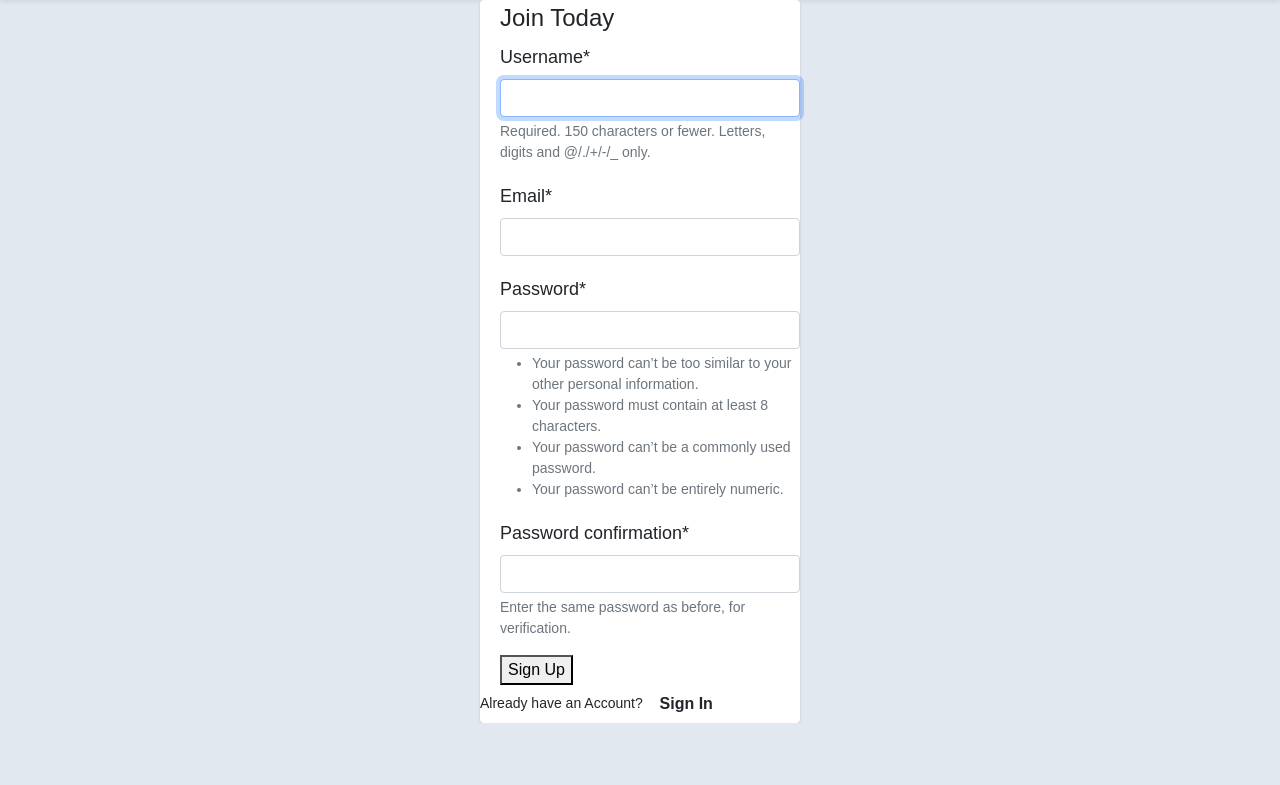
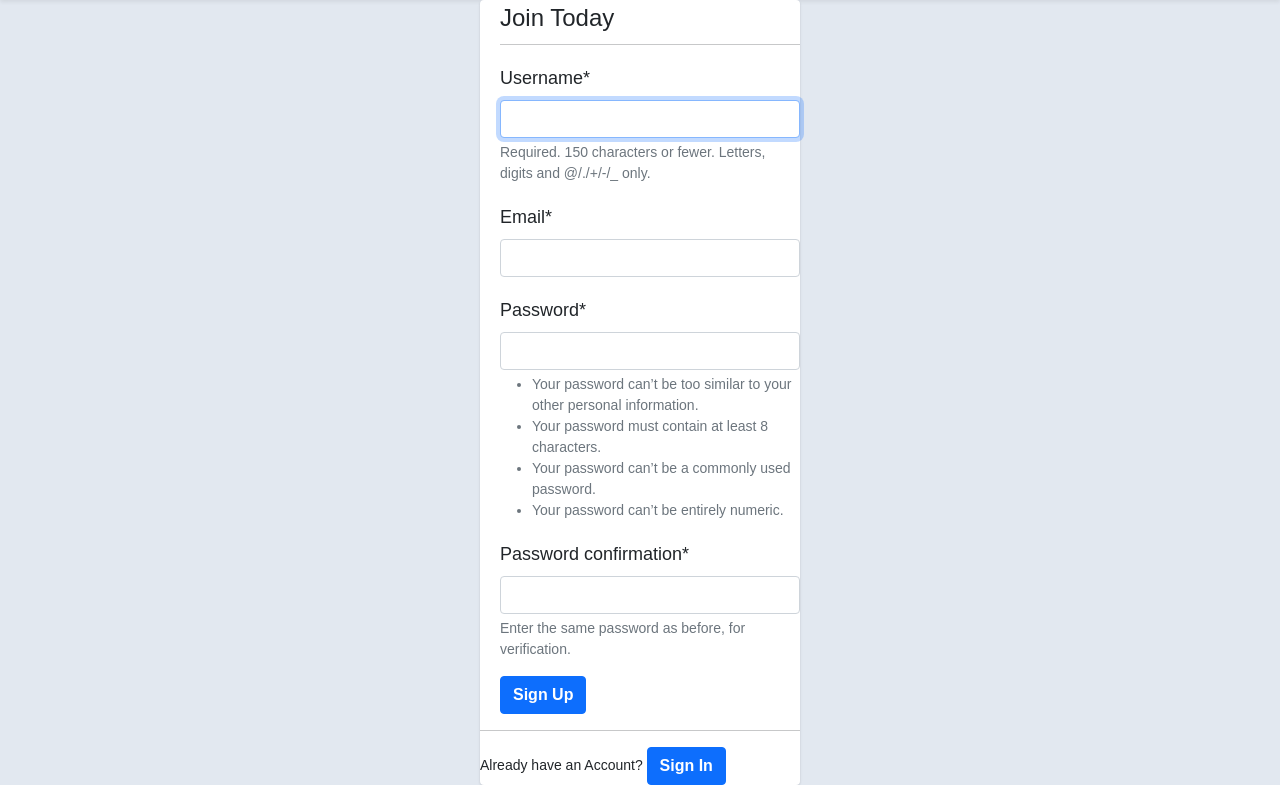
Before and after one commit to philipnyakwaka1/PET_HAVEN_DEV, a Django app: page /register/ in a window 1280 px wide. Shown: the part 107-892 px from the top of the page. Before the commit the page ends 830 px from the top, so only its background shows below. Run offline with Django 5.2, Linux system fonts and the light colour scheme; some libraries are stand-ins or nearby versions.

Commit message:
Styling still

```diff
--- a/mysite/users/templates/users/login.html
+++ b/mysite/users/templates/users/login.html
@@ -67,6 +67,7 @@
     {% csrf_token %}
     <fieldset>
       <legend>Login</legend>
+      <hr />
       {{ form | crispy }}
     </fieldset>
     <div>
--- a/mysite/users/templates/users/register.html
+++ b/mysite/users/templates/users/register.html
@@ -61,16 +61,18 @@
     {% csrf_token %}
     <fieldset>
       <legend>Join Today</legend>
+      <hr />
       {{ form | crispy }}
     </fieldset>
     <div>
-      <button type="submit">Sign Up</button>
+      <button class="btn btn-primary" type="submit">Sign Up</button>
     </div>
   </form>
+  <hr />
   <div>
     <small
       >Already have an Account?
-      <a class="btn" href="{% url 'login' %}">Sign In</a></small
+      <a class="btn btn-primary" href="{% url 'login' %}">Sign In</a></small
     >
   </div>
 </div>
```
